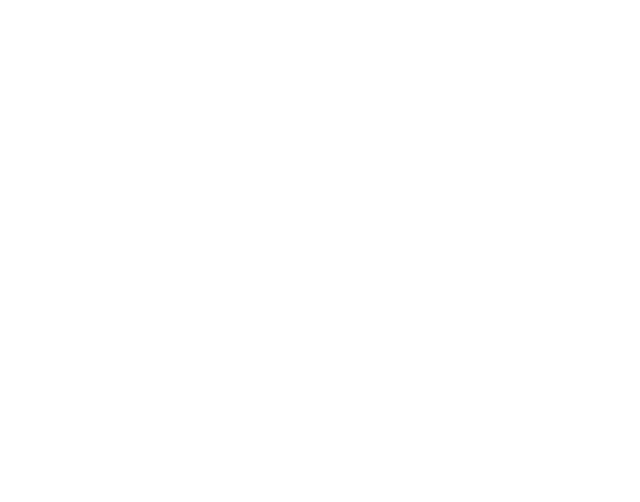
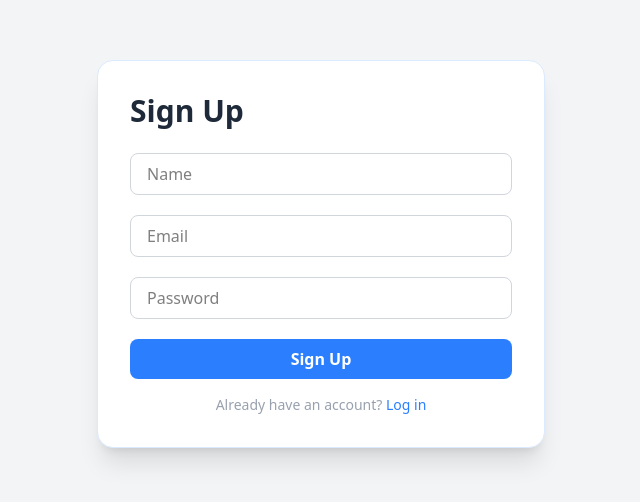
Before and after one commit to hamzaawad101/Finance-Tracker-API, a React app in the folder frontend/: page /signup in a window 1280 px wide. Before the commit this address had no page. Shown: the part 146-648 px from the top of the page, without its empty margins (319-959 px from the left). Built offline with nearby package versions, Linux system fonts and the light colour scheme; the HTML template or start-up script is replaced by a standard one.

Commit message:
added signup component

```diff
--- /dev/null
+++ b/frontend/components/SIgnup.tsx
@@ -0,0 +1,86 @@
+import { useState } from 'react';
+import { useNavigate } from 'react-router-dom';
+import api from '../api/axios';
+import { isAxiosError } from 'axios';
+
+function Signup() {
+  const [name, setName] = useState('');
+  const [email, setEmail] = useState('');
+  const [password, setPassword] = useState('');
+  const [loading, setLoading] = useState(false);
+  const [error, setError] = useState('');
+  const navigate = useNavigate();
+
+  const handleSignup = async (e: React.FormEvent) => {
+    e.preventDefault();
+    setError('');
+    setLoading(true);
+
+    try {
+      const res = await api.post('/user/signup', { name, email, password });
+      console.log('Signup successful:', res.data);
+      navigate('/login');
+    } catch (err) {
+      if (isAxiosError(err)) {
+        setError(err.response?.data?.message || 'Signup failed.');
+      } else {
+        setError('Signup failed. Please try again.');
+      }
+    } finally {
+      setLoading(false);
+    }
+  };
+
+  return (
+    <div className="flex items-center justify-center min-h-screen bg-gray-100">
+      <div className="max-w-md w-full bg-white shadow-xl border border-blue-100 rounded-2xl p-8">
+        <h2 className="text-3xl font-bold text-gray-800 mb-6">Sign Up</h2>
+        <form onSubmit={handleSignup} className="space-y-5">
+          <input
+            type="text"
+            value={name}
+            placeholder="Name"
+            onChange={(e) => setName(e.target.value)}
+            required
+            className="w-full px-4 py-2 border border-gray-300 rounded-lg focus:outline-none focus:ring-2 focus:ring-blue-400"
+          />
+          <input
+            type="email"
+            value={email}
+            placeholder="Email"
+            onChange={(e) => setEmail(e.target.value)}
+            required
+            className="w-full px-4 py-2 border border-gray-300 rounded-lg focus:outline-none focus:ring-2 focus:ring-blue-400"
+          />
+          <input
+            type="password"
+            value={password}
+            placeholder="Password"
+            onChange={(e) => setPassword(e.target.value)}
+            required
+            className="w-full px-4 py-2 border border-gray-300 rounded-lg focus:outline-none focus:ring-2 focus:ring-blue-400"
+          />
+          {error && <p className="text-red-500 text-sm">{error}</p>}
+          <button
+            type="submit"
+            disabled={loading}
+            className="w-full bg-blue-500 hover:bg-blue-600 text-white font-semibold py-2 rounded-lg disabled:opacity-50"
+          >
+            {loading ? 'Signing up...' : 'Sign Up'}
+          </button>
+        </form>
+        <p className="text-center text-gray-400 text-sm mt-4">
+          Already have an account?{' '}
+          <span
+            className="text-blue-500 cursor-pointer"
+            onClick={() => navigate('/login')}
+          >
+            Log in
+          </span>
+        </p>
+      </div>
+    </div>
+  );
+}
+
+export default Signup;
--- a/frontend/src/App.tsx
+++ b/frontend/src/App.tsx
@@ -1,11 +1,12 @@
 import { BrowserRouter as Router, Routes, Route } from 'react-router-dom';
 import Login from '../components/Login';
-
+import Signup from '../components/SIgnup';
 function App() {
   return (
     <Router>
       <Routes>
         <Route path="/login" element={<Login />} />
+        <Route path="/signup" element={<Signup />} />
       </Routes>
     </Router>
   );
```
Also changed, not shown: 1 other file (tests, documents, lock files or other folders).
